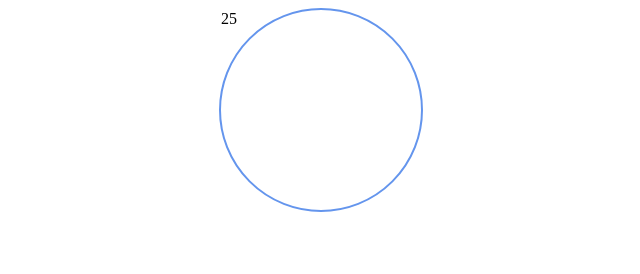
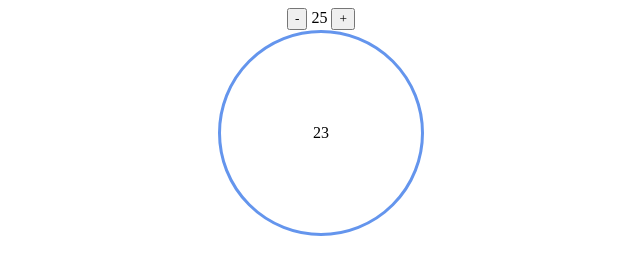
Before and after one commit to MichalStachnik/pomodoroJS, a plain HTML site: page index.html in a window 1280 px wide. Both pictures are taken after a click on the element "25". Shown: the whole page, without its empty margins (319-959 px from the left). Drawn offline with Linux system fonts and the light colour scheme.

Commit message:
countdown and buttons working

```diff
--- a/app.js
+++ b/app.js
@@ -2,8 +2,23 @@ var toggleStart = false
 var mins = 25
 var secs = 0
 var clock = document.getElementById('clock')
+var controlsSpan = document.getElementById('controlsSpan')
+var plus = document.getElementById('plus')
+var minus = document.getElementById('minus')
 
 clock.innerHTML = mins
+controlsSpan.innerHTML = clock.innerHTML
+
+plus.onclick = function(){
+    toggleStart = false
+    controlsSpan.innerHTML = Number(controlsSpan.innerHTML) + 1
+    clock.innerHTML = controlsSpan.innerHTML
+}
+minus.onclick = function(){
+    toggleStart = false
+    controlsSpan.innerHTML = Number(controlsSpan.innerHTML) - 1
+    clock.innerHTML = controlsSpan.innerHTML
+}
 
 clock.onclick = function(){
     console.log('clicked')
@@ -15,10 +30,9 @@ clock.onclick = function(){
         }
         else{
             var currentDisplay = Number(clock.innerHTML)
-            console.log('firing')
-            console.log(toggleStart)
+            currentDisplay--
+            clock.innerHTML = currentDisplay
+            console.log(currentDisplay)
         }
-
     }
-
 }
--- a/index.html
+++ b/index.html
@@ -5,9 +5,12 @@
         <link rel="stylesheet" href="styles.css"/>
     </head>
     <body>
-
+        <div id="controls">
+            <button id="minus">-</button>
+            <span id="controlsSpan"></span>
+            <button id="plus">+</button>
+        </div>
         <div id="clock">
-
         </div>
         <script src="app.js"></script>
     </body>
--- a/styles.css
+++ b/styles.css
@@ -1,7 +1,16 @@
+*{
+    font-family: 'Avenir';
+}
 #clock{
     height: 200px;
     width: 200px;
-    border: 2px solid cornflowerblue;
+    border: 3px solid cornflowerblue;
     border-radius: 50%;
     margin: 0 auto;
+    text-align: center;
+    line-height: 200px;
+    cursor: pointer;
 }
+#controls{
+    text-align: center;
+}
```
